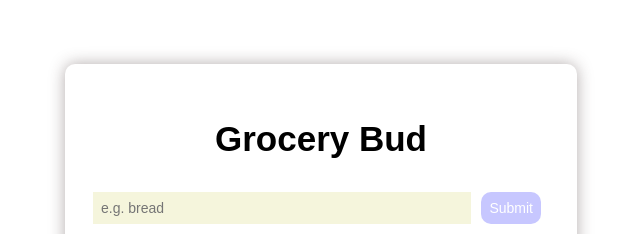
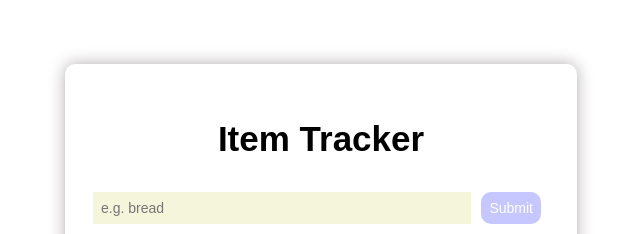
Before and after one commit to Nyamekesse/item-tacker, a plain HTML site: page index.html in a window 1280 px wide. Shown: the top 234 px of the page, without its empty margins (319-959 px from the left). Drawn offline with Linux system fonts and the light colour scheme; a web font is replaced by a local one.

Commit message:
Modified index.html file

```diff
--- a/index.html
+++ b/index.html
@@ -13,7 +13,7 @@
         <div class="container">
             <div class="box">
                 <div class="alert"></div>
-                <div class="box-title"><h3>Grocery Bud</h3></div>
+                <div class="box-title"><h3>Item Tracker</h3></div>
                 <form action="#" class="form">
                     <input type="text" name="details" id="inputArea" placeholder="e.g. bread">
                     <button class='submit' type="submit">Submit</button>
```
